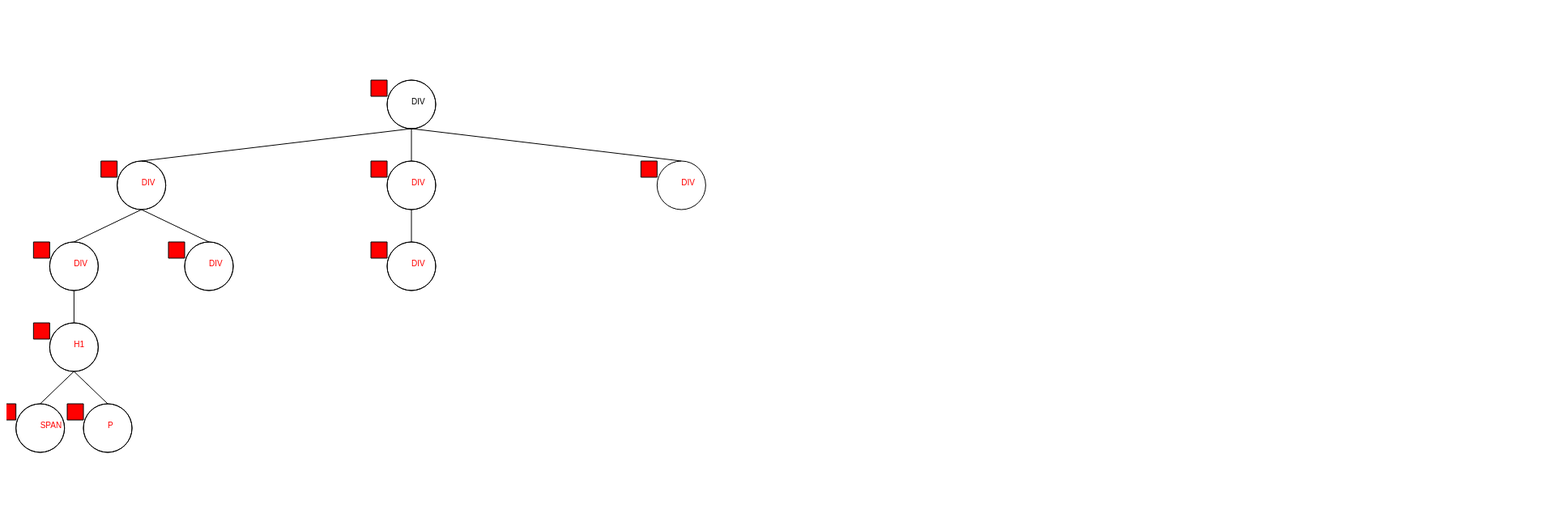
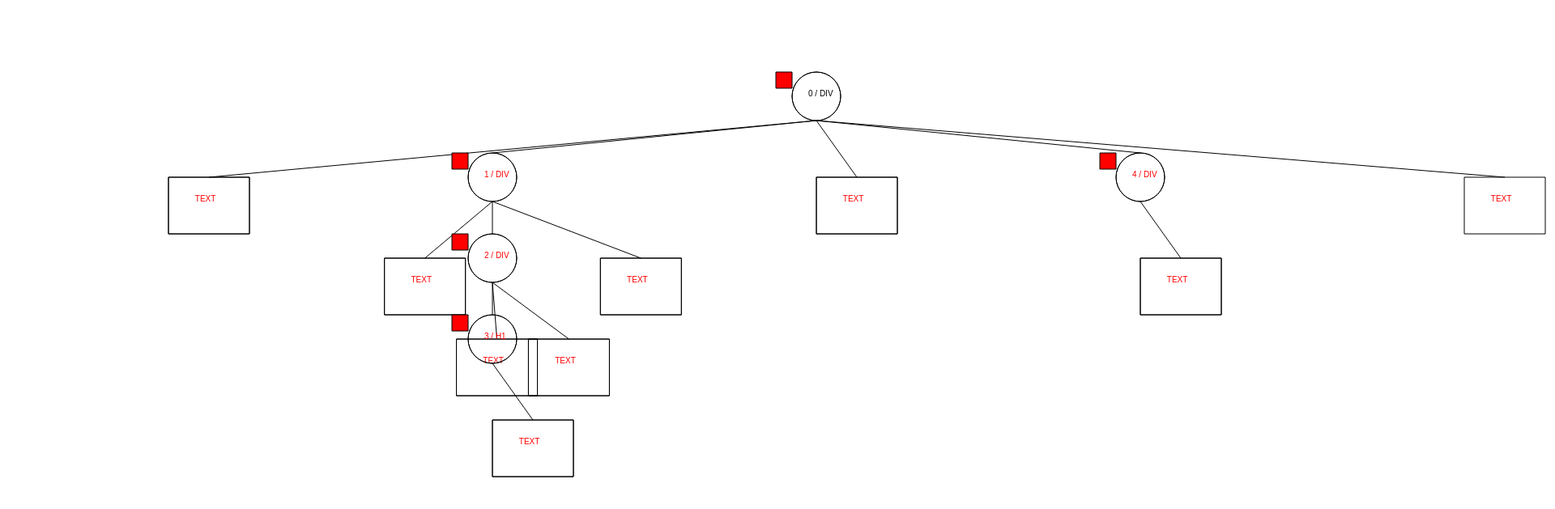
Before and after one commit to hassanalgadah-tuwaiq/DOM-Visualization, a plain HTML site: page index.html in a window 1280 px wide. Shown: the part 61-690 px from the top of the page at 81% size, 1920 px wide, since content can reach past the window. Drawn offline with Linux system fonts and the light colour scheme.

Commit message:
add: Text / hide show elements

```diff
--- a/index.html
+++ b/index.html
@@ -3,25 +3,22 @@
 <head>
     <meta charset="UTF-8">
     <title>Title</title>
-    <script src="index.js"></script>
 </head>
 <body>
 <div id="root">
     <div>
         <div>
-            <h1>oeofoef<span></span><P></P></h1>
-        </div>
-        <div>
+            <h1>oeofoef</h1>
         </div>
     </div>
     <div>
-        <div></div>
     </div>
-    <div></div>
 
 </div>
 
-<canvas id="canvas" width=1000px height=1000px ></canvas>
+
+<canvas id="canvas" width=2000px height=1000px ></canvas>
+<script src="index.js"></script>
 
 
 </body>
--- a/index.js
+++ b/index.js
@@ -1,13 +1,12 @@
-let flags = [];
+let flags = new Array(10).fill(false);
 let count = 0;
-
-function start() {
-    let canvas = document.querySelector("#canvas");
 let root = document.getElementById('root')
+let isredandt = false
+let canvas = document.querySelector("#canvas")
+let ctx = canvas.getContext("2d")
 circal1(0, canvas.width, 20, root)
 
 
-}
 
 function makeButton(x, y) {
     let canvas = document.querySelector("#canvas");
@@ -19,8 +18,6 @@ function makeButton(x, y) {
     ctx.stroke(path)
     return path
 
-
-
 }
 
 function getXY(canvas, event) { //shape
@@ -30,68 +27,77 @@ function getXY(canvas, event) { //shape
     return {x: x, y: y}
 }
 
-function circal1(xstart, xend, y, dom) {
-    flags[count]=false
+function circal1(start, end, y, dom) {
     let ttemp = count
 
-    let canvas = document.querySelector("#canvas")
-    let ctx = canvas.getContext("2d")
-
     ctx.beginPath()
-    ctx.arc((xstart + xend) / 2, y + 80, 30, 0, Math.PI * 2);
+    ctx.arc((start + end) / 2, y + 80, 30, 0, Math.PI * 2);
     ctx.stroke()
     ctx.font = "10px Arial"
-    ctx.fillText(dom.tagName, (xstart + xend) / 2, y + 80, 50);
-    let path = makeButton(((xstart + xend) / 2)-50,y+50)
+    ctx.fillText(ttemp+' / '+dom.tagName, ((start + end) / 2) - 10, y + 80, 50);
+    let path = makeButton(((start + end) / 2)-50,y+50)
+
+    if(!isredandt) {
         document.addEventListener("click", function (e) {
             if (!flags[ttemp]) {
                 const XY = getXY(canvas, e)
                 if (ctx.isPointInPath(path, XY.x, XY.y)) {
-                ctx.beginPath()
-                ctx.rect(xstart, y + 10, xstart + xend, canvas.height);
-                ctx.fillStyle = "White"
-                ctx.fill()
+                    console.log(ttemp)
                     flags[ttemp] = true
+                    count = 0
+                    isredandt = true
+                    console.log(flags)
+                    ctx.clearRect(0, 0, canvas.width, canvas.height);
+                    circal1(0, canvas.width, 20, root)
                 }
-        }else{
+            } else {
+                isredandt = true
                 /////////////////////////////////
-            let d = (xend - xstart) / dom.childElementCount
-            let tempStart = xstart
-            let tempEnd = d + xstart
+                console.log(2)
+                flags[ttemp] = false
+                count = 0
+                ctx.clearRect(0, 0, canvas.width, canvas.height);
+                circal1(0, canvas.width, 20, root)
+            }
+
+        }, false)
+    }
+    count++
+
+
+    if (!flags[ttemp]) {
+        let d = (end - start) / dom.childNodes.length
+        let tempStart = start
+        let tempEnd = d + start
         y += 100
-            flags[ttemp] = false
-            for (let index = 0; index < dom.childElementCount; index++) {
-                ctx.moveTo((xstart + xend) / 2, y + 10)
+        for (let index = 0; index < dom.childNodes.length; index++) {
+
+            console.log(dom.childNodes[index].nodeType)
+            // circal1(tempStart, tempEnd, y, dom.children[index])
+            ctx.moveTo((start + end) / 2, y + 10)
+
+            if (dom.childNodes[index].nodeType === 1){
                 ctx.lineTo((tempStart + tempEnd) / 2, y + 50)
                 ctx.stroke()
-                circal1(tempStart, tempEnd, y, dom.children[index]);
+                circal1(tempStart, tempEnd, y, dom.childNodes[index])
+            }
+            else if (dom.childNodes[index].nodeType === 3) {
+                ctx.lineTo(((tempStart + tempEnd) / 2)+50, y + 80)
+                ctx.stroke()
+                rectText(tempStart, tempEnd, y, dom.childNodes[index])
+            }
             tempStart += d
             tempEnd += d
         }
 
-            ////////////////////////////////
-
-        }
-
-    }, false)
-    count++
-
-
-
-    let d = (xend - xstart) / dom.childElementCount
-    let tempStart = xstart
-    let tempEnd = d + xstart
-    y += 100
-    for (let index = 0; index < dom.childElementCount; index++) {
-
-        ctx.moveTo((xstart + xend) / 2, y + 10)
-        ctx.lineTo((tempStart + tempEnd) / 2, y + 50)
-        ctx.stroke()
-        circal1(tempStart, tempEnd, y, dom.children[index]);
-        tempStart += d
-        tempEnd += d
     }
 }
 
+function rectText(start,end,y,dom) {
+    ctx.beginPath()
+    ctx.rect((start + end) / 2, y + 80, 100, 70,);
+    ctx.stroke()
+    ctx.font = "10px Arial"
+    ctx.fillText(' TEXT ', ((start + end) / 2) + 30, y + 110, 50);
 
-window.addEventListener('load', start, false);
+}
```
Lines whose indentation alone changed are shown as unchanged.
